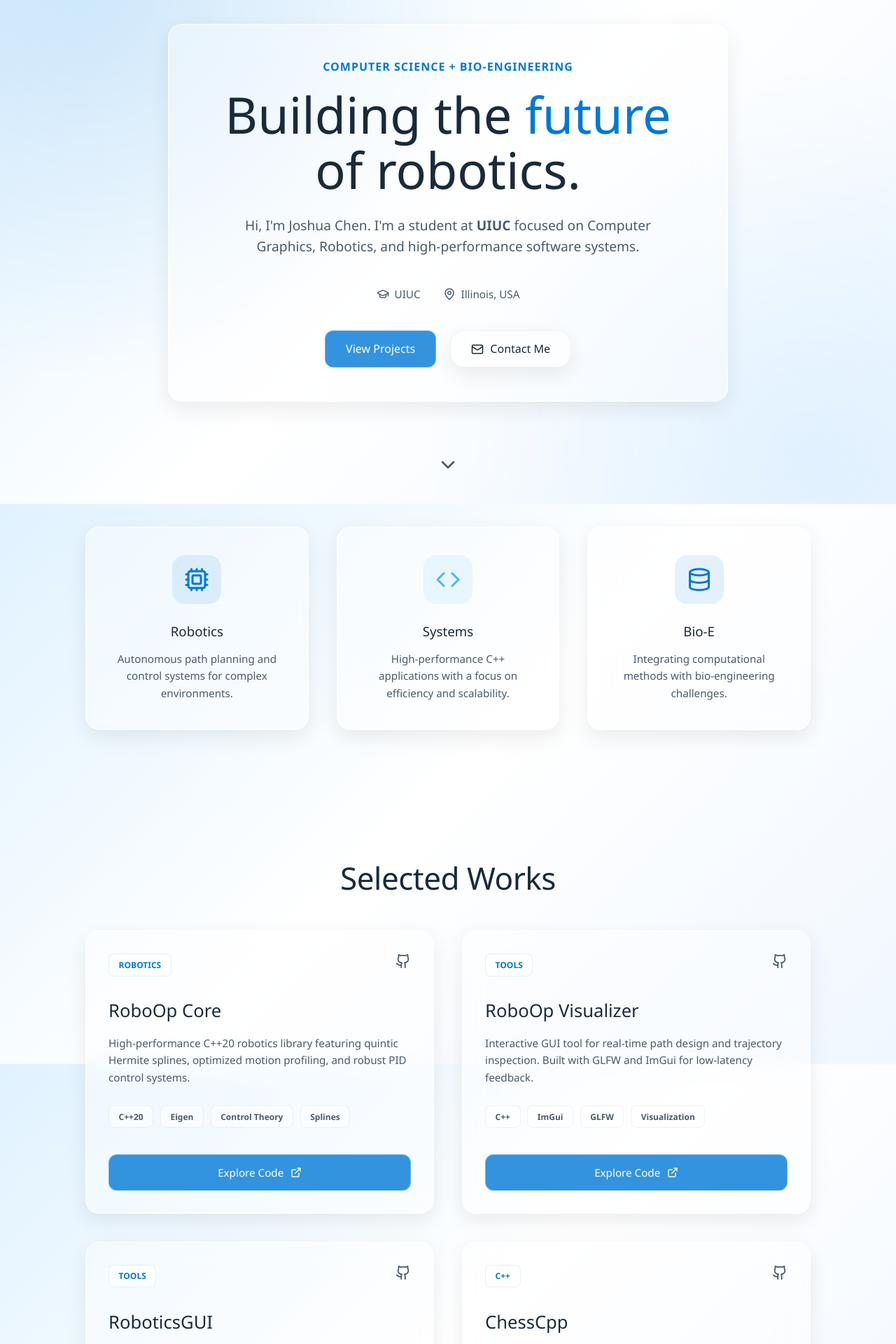
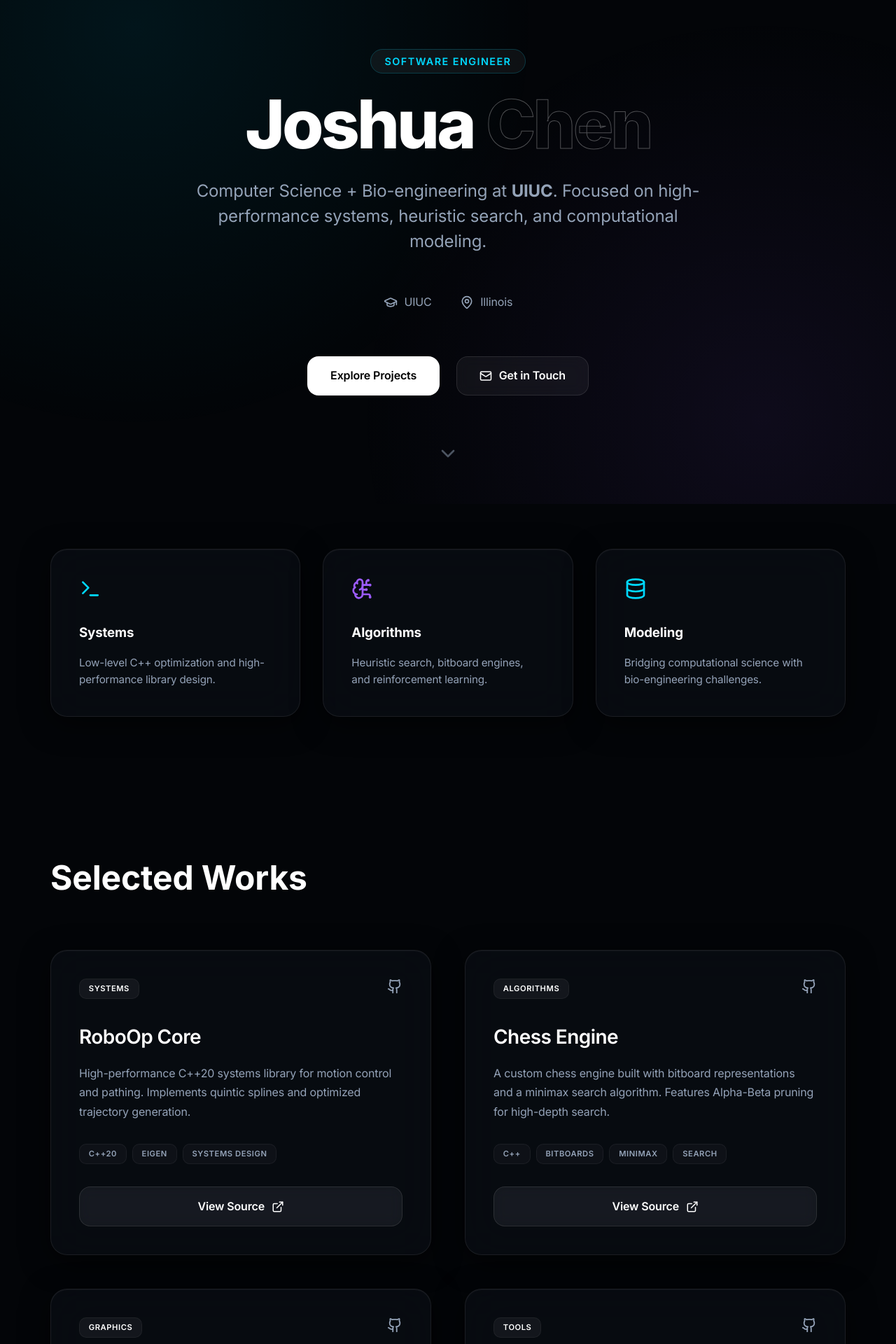
Before and after one commit to joshuachen6/portfolio-website, a React (Vite) app: page / in a window 1280 px wide. Shown: the part 80-2000 px from the top of the page at 70% size. Built offline with nearby package versions, Linux system fonts and the light colour scheme.

Commit message:
Switch to Dark Frosted Glass theme, expand projects, and refine Chess categorization

```diff
--- a/src/App.tsx
+++ b/src/App.tsx
@@ -1,4 +1,4 @@
-import { Mail, Github, Linkedin, Cpu, Code, Database, ChevronDown, GraduationCap, MapPin } from 'lucide-react';
+import { Mail, Github, Linkedin, Database, ChevronDown, GraduationCap, MapPin, Terminal, BrainCircuit } from 'lucide-react';
 import ProjectCard from './components/ProjectCard';
 import { projects } from './data/projects';
 
@@ -10,77 +10,82 @@ function App() {
       {/* Hero Section */}
       <header style={{ minHeight: '100vh', display: 'flex', alignItems: 'center', position: 'relative' }}>
         <div className="container">
-          <div style={{ maxWidth: '800px', margin: '0 auto', textAlign: 'center' }}>
-            <div className="glass-card" style={{ padding: '3rem', marginBottom: '2rem' }}>
-              <h2 style={{ color: 'var(--accent-blue)', fontWeight: 600, marginBottom: '1rem', letterSpacing: '1px', textTransform: 'uppercase', fontSize: '1rem' }}>
-                Computer Science + Bio-engineering
-              </h2>
-              <h1 style={{ fontSize: 'clamp(2.5rem, 6vw, 4.5rem)', lineHeight: 1.1, fontWeight: 300, marginBottom: '1.5rem', color: 'var(--text-main)' }}>
-                Building the <span style={{ color: 'var(--accent-blue)', fontWeight: 500 }}>future</span> of robotics.
+          <div style={{ maxWidth: '900px', margin: '0 auto', textAlign: 'center' }}>
+            <div style={{ marginBottom: '2rem' }}>
+              <span style={{
+                background: 'rgba(255, 255, 255, 0.05)',
+                padding: '0.5rem 1.25rem',
+                borderRadius: '100px',
+                fontSize: '0.9rem',
+                fontWeight: 600,
+                color: 'var(--accent-cyan)',
+                border: '1px solid rgba(0, 217, 255, 0.2)',
+                textTransform: 'uppercase',
+                letterSpacing: '0.1em'
+              }}>
+                Software Engineer
+              </span>
+            </div>
+            <h1 style={{ fontSize: 'clamp(3rem, 10vw, 6rem)', lineHeight: 0.95, fontWeight: 800, marginBottom: '2rem', color: '#fff', letterSpacing: '-0.04em' }}>
+              Joshua <span style={{ color: 'transparent', WebkitTextStroke: '1px rgba(255,255,255,0.3)' }}>Chen</span>
             </h1>
-              <p style={{ fontSize: '1.2rem', color: 'var(--text-dim)', marginBottom: '2rem', maxWidth: '650px', margin: '0 auto 2.5rem', fontWeight: 400 }}>
-                Hi, I'm Joshua Chen. I'm a student at <strong>UIUC</strong> focused on Computer Graphics, Robotics, and high-performance software systems.
+            <p style={{ fontSize: 'clamp(1.25rem, 3vw, 1.5rem)', color: 'var(--text-dim)', marginBottom: '3rem', maxWidth: '750px', margin: '0 auto 3.5rem', fontWeight: 400, lineHeight: 1.5 }}>
+              Computer Science + Bio-engineering at <strong>UIUC</strong>.
+              Focused on high-performance systems, heuristic search, and computational modeling.
             </p>
 
-              <div style={{ display: 'flex', justifyContent: 'center', gap: '2rem', marginBottom: '2.5rem', color: 'var(--text-dim)', fontSize: '0.95rem' }}>
-                <span style={{ display: 'flex', alignItems: 'center', gap: '0.5rem' }}>
-                  <GraduationCap size={18} /> UIUC
+            <div style={{ display: 'flex', justifyContent: 'center', gap: '2.5rem', marginBottom: '4rem', color: 'var(--text-dim)', fontSize: '1rem' }}>
+              <span style={{ display: 'flex', alignItems: 'center', gap: '0.6rem' }}>
+                <GraduationCap size={20} /> UIUC
               </span>
-                <span style={{ display: 'flex', alignItems: 'center', gap: '0.5rem' }}>
-                  <MapPin size={18} /> Illinois, USA
+              <span style={{ display: 'flex', alignItems: 'center', gap: '0.6rem' }}>
+                <MapPin size={20} /> Illinois
               </span>
             </div>
 
-              <div style={{ display: 'flex', gap: '1.25rem', justifyContent: 'center', flexWrap: 'wrap' }}>
-                <a href="#projects" className="btn-primary">
-                  View Projects
+            <div style={{ display: 'flex', gap: '1.5rem', justifyContent: 'center', flexWrap: 'wrap' }}>
+              <a href="#projects" className="btn-primary" style={{ background: '#fff', color: '#000' }}>
+                Explore Projects
               </a>
-                <a href="mailto:jhc3628@gmail.com" className="glass-card" style={{ padding: '0.8rem 1.8rem', textDecoration: 'none', color: 'var(--text-main)', display: 'flex', alignItems: 'center', gap: '0.6rem', border: '1px solid rgba(0,0,0,0.05)' }}>
-                  <Mail size={18} /> Contact Me
+              <a href="mailto:jhc3628@gmail.com" className="btn-primary">
+                <Mail size={18} /> Get in Touch
               </a>
             </div>
           </div>
         </div>
-        </div>
-        <div style={{ position: 'absolute', bottom: '2rem', left: '50%', transform: 'translateX(-50%)', color: 'var(--text-dim)', animation: 'bounce 2s infinite' }}>
+        <div style={{ position: 'absolute', bottom: '3rem', left: '50%', transform: 'translateX(-50%)', color: 'var(--text-dim)', opacity: 0.5 }}>
           <ChevronDown size={32} />
         </div>
       </header>
 
-      {/* Skills Section */}
-      <section style={{ padding: '2rem 0 5rem' }}>
+      {/* Categories/Stats */}
+      <section style={{ padding: '4rem 0' }}>
         <div className="container">
-          <div style={{ display: 'grid', gridTemplateColumns: 'repeat(auto-fit, minmax(280px, 1fr))', gap: '2.5rem' }}>
-            <div className="glass-card" style={{ padding: '2.5rem', textAlign: 'center' }}>
-              <div style={{ background: 'rgba(0, 120, 215, 0.1)', width: '70px', height: '70px', borderRadius: '18px', display: 'flex', alignItems: 'center', justifyContent: 'center', margin: '0 auto 1.5rem' }}>
-                <Cpu size={36} color="var(--accent-blue)" />
+          <div style={{ display: 'grid', gridTemplateColumns: 'repeat(auto-fit, minmax(250px, 1fr))', gap: '2rem' }}>
+            <div className="glass-card" style={{ padding: '2.5rem', textAlign: 'left' }}>
+              <Terminal size={32} color="var(--accent-cyan)" style={{ marginBottom: '1.5rem' }} />
+              <h3 style={{ marginBottom: '1rem', color: '#fff' }}>Systems</h3>
+              <p style={{ color: 'var(--text-dim)', fontSize: '0.95rem' }}>Low-level C++ optimization and high-performance library design.</p>
             </div>
-              <h3 style={{ marginBottom: '0.75rem', fontWeight: 500 }}>Robotics</h3>
-              <p style={{ color: 'var(--text-dim)', fontSize: '0.95rem' }}>Autonomous path planning and control systems for complex environments.</p>
+            <div className="glass-card" style={{ padding: '2.5rem', textAlign: 'left' }}>
+              <BrainCircuit size={32} color="var(--accent-purple)" style={{ marginBottom: '1.5rem' }} />
+              <h3 style={{ marginBottom: '1rem', color: '#fff' }}>Algorithms</h3>
+              <p style={{ color: 'var(--text-dim)', fontSize: '0.95rem' }}>Heuristic search, bitboard engines, and reinforcement learning.</p>
             </div>
-            <div className="glass-card" style={{ padding: '2.5rem', textAlign: 'center' }}>
-              <div style={{ background: 'rgba(75, 181, 255, 0.1)', width: '70px', height: '70px', borderRadius: '18px', display: 'flex', alignItems: 'center', justifyContent: 'center', margin: '0 auto 1.5rem' }}>
-                <Code size={36} color="var(--accent-light)" />
-              </div>
-              <h3 style={{ marginBottom: '0.75rem', fontWeight: 500 }}>Systems</h3>
-              <p style={{ color: 'var(--text-dim)', fontSize: '0.95rem' }}>High-performance C++ applications with a focus on efficiency and scalability.</p>
-            </div>
-            <div className="glass-card" style={{ padding: '2.5rem', textAlign: 'center' }}>
-              <div style={{ background: 'rgba(0, 120, 215, 0.1)', width: '70px', height: '70px', borderRadius: '18px', display: 'flex', alignItems: 'center', justifyContent: 'center', margin: '0 auto 1.5rem' }}>
-                <Database size={36} color="var(--accent-blue)" />
-              </div>
-              <h3 style={{ marginBottom: '0.75rem', fontWeight: 500 }}>Bio-E</h3>
-              <p style={{ color: 'var(--text-dim)', fontSize: '0.95rem' }}>Integrating computational methods with bio-engineering challenges.</p>
+            <div className="glass-card" style={{ padding: '2.5rem', textAlign: 'left' }}>
+              <Database size={32} color="var(--accent-cyan)" style={{ marginBottom: '1.5rem' }} />
+              <h3 style={{ marginBottom: '1rem', color: '#fff' }}>Modeling</h3>
+              <p style={{ color: 'var(--text-dim)', fontSize: '0.95rem' }}>Bridging computational science with bio-engineering challenges.</p>
             </div>
           </div>
         </div>
       </section>
 
       {/* Projects Section */}
-      <section id="projects" style={{ padding: '6rem 0' }}>
+      <section id="projects" style={{ padding: '8rem 0' }}>
         <div className="container">
-          <h2 className="section-title">Selected Works</h2>
-          <div style={{ display: 'grid', gridTemplateColumns: 'repeat(auto-fill, minmax(340px, 1fr))', gap: '2.5rem' }}>
+          <h2 className="section-title" style={{ textAlign: 'left', marginBottom: '4rem' }}>Selected Works</h2>
+          <div style={{ display: 'grid', gridTemplateColumns: 'repeat(auto-fill, minmax(360px, 1fr))', gap: '3rem' }}>
             {projects.map(project => (
               <ProjectCard key={project.id} project={project} />
             ))}
@@ -89,22 +94,22 @@ function App() {
       </section>
 
       {/* Footer */}
-      <footer style={{ padding: '6rem 0 3rem', background: 'rgba(255,255,255,0.3)', backdropFilter: 'blur(10px)', borderTop: '1px solid var(--card-border)' }}>
+      <footer style={{ padding: '8rem 0 4rem', borderTop: '1px solid var(--card-border)' }}>
         <div className="container">
-          <div style={{ display: 'flex', justifyContent: 'space-between', alignItems: 'center', flexWrap: 'wrap', gap: '2rem' }}>
+          <div style={{ display: 'flex', justifyContent: 'space-between', alignItems: 'center', flexWrap: 'wrap', gap: '3rem' }}>
             <div>
-              <h3 style={{ fontSize: '1.6rem', marginBottom: '0.5rem', fontWeight: 500 }}>Joshua Chen</h3>
-              <p style={{ color: 'var(--text-dim)', fontSize: '0.9rem' }}>&copy; {new Date().getFullYear()} • CS + Bio-E at UIUC</p>
+              <h3 style={{ fontSize: '2rem', marginBottom: '0.5rem', fontWeight: 700, color: '#fff' }}>Joshua Chen</h3>
+              <p style={{ color: 'var(--text-dim)' }}>CS + Bio-E @ UIUC &copy; {new Date().getFullYear()}</p>
             </div>
-            <div style={{ display: 'flex', gap: '1.5rem' }}>
-              <a href="https://github.com/joshuachen6" target="_blank" rel="noopener noreferrer" style={{ color: 'var(--text-dim)', transition: 'color 0.3s ease' }}>
-                <Github size={26} />
+            <div style={{ display: 'flex', gap: '2rem' }}>
+              <a href="https://github.com/joshuachen6" target="_blank" rel="noopener noreferrer" style={{ color: 'var(--text-dim)', transition: 'color 0.3s ease' }} onMouseOver={(e) => e.currentTarget.style.color = '#fff'}>
+                <Github size={28} />
               </a>
-              <a href="#" style={{ color: 'var(--text-dim)', transition: 'color 0.3s ease' }}>
-                <Linkedin size={26} />
+              <a href="#" style={{ color: 'var(--text-dim)', transition: 'color 0.3s ease' }} onMouseOver={(e) => e.currentTarget.style.color = '#fff'}>
+                <Linkedin size={28} />
               </a>
-              <a href="mailto:jhc3628@gmail.com" style={{ color: 'var(--text-dim)', transition: 'color 0.3s ease' }}>
-                <Mail size={26} />
+              <a href="mailto:jhc3628@gmail.com" style={{ color: 'var(--text-dim)', transition: 'color 0.3s ease' }} onMouseOver={(e) => e.currentTarget.style.color = '#fff'}>
+                <Mail size={28} />
               </a>
             </div>
           </div>
@@ -112,13 +117,12 @@ function App() {
       </footer>
 
       <style>{`
+        @import url('https://fonts.googleapis.com/css2?family=Inter:wght@300;400;500;600;700;800&display=swap');
+        html { scroll-behavior: smooth; }
         @keyframes bounce {
           0%, 20%, 50%, 80%, 100% {transform: translateY(0) translateX(-50%);}
-          40% {transform: translateY(-12px) translateX(-50%);}
-          60% {transform: translateY(-6px) translateX(-50%);}
-        }
-        html {
-          scroll-behavior: smooth;
+          40% {transform: translateY(-10px) translateX(-50%);}
+          60% {transform: translateY(-5px) translateX(-50%);}
         }
       `}</style>
     </>
--- a/src/components/ProjectCard.tsx
+++ b/src/components/ProjectCard.tsx
@@ -7,24 +7,24 @@ interface ProjectCardProps {
 
 const ProjectCard: React.FC<ProjectCardProps> = ({ project }) => {
   return (
-    <div className="glass-card" style={{ padding: '2rem', display: 'flex', flexDirection: 'column', height: '100%' }}>
-      <div style={{ display: 'flex', justifyContent: 'space-between', alignItems: 'flex-start', marginBottom: '1.25rem' }}>
-        <span className="tag">
+    <div className="glass-card" style={{ padding: '2.5rem', display: 'flex', flexDirection: 'column', height: '100%' }}>
+      <div style={{ display: 'flex', justifyContent: 'space-between', alignItems: 'flex-start', marginBottom: '1.5rem' }}>
+        <span className="tag" style={{ background: 'rgba(255, 255, 255, 0.05)', color: '#fff' }}>
           {project.category}
         </span>
-        <a href={project.githubUrl} target="_blank" rel="noopener noreferrer" style={{ color: 'var(--text-dim)', transition: 'color 0.3s ease' }}>
+        <a href={project.githubUrl} target="_blank" rel="noopener noreferrer" style={{ color: 'var(--text-dim)', transition: 'color 0.3s ease' }} onMouseOver={(e) => e.currentTarget.style.color = '#fff'} onMouseOut={(e) => e.currentTarget.style.color = 'var(--text-dim)'}>
           <Github size={22} />
         </a>
       </div>
-      <h3 style={{ fontSize: '1.6rem', marginBottom: '0.8rem', fontWeight: 500, color: 'var(--text-main)' }}>{project.title}</h3>
-      <p style={{ color: 'var(--text-dim)', fontSize: '0.95rem', marginBottom: '1.75rem', flexGrow: 1, fontWeight: 400 }}>{project.description}</p>
-      <div style={{ marginBottom: '1.75rem', display: 'flex', flexWrap: 'wrap' }}>
+      <h3 style={{ fontSize: '1.75rem', marginBottom: '1rem', fontWeight: 600, color: '#fff', letterSpacing: '-0.02em' }}>{project.title}</h3>
+      <p style={{ color: 'var(--text-dim)', fontSize: '1rem', marginBottom: '2rem', flexGrow: 1, fontWeight: 400, lineHeight: 1.7 }}>{project.description}</p>
+      <div style={{ marginBottom: '2rem', display: 'flex', flexWrap: 'wrap', gap: '0.5rem' }}>
         {project.tags.map(tag => (
-          <span key={tag} className="tag" style={{ background: 'rgba(255, 255, 255, 0.4)', color: 'var(--text-dim)', border: '1px solid rgba(0, 0, 0, 0.05)', textTransform: 'none' }}>{tag}</span>
+          <span key={tag} className="tag" style={{ margin: 0 }}>{tag}</span>
         ))}
       </div>
-      <a href={project.githubUrl} target="_blank" rel="noopener noreferrer" className="btn-primary" style={{ justifyContent: 'center', width: '100%', fontSize: '0.95rem' }}>
-        Explore Code <ExternalLink size={16} />
+      <a href={project.githubUrl} target="_blank" rel="noopener noreferrer" className="btn-primary" style={{ justifyContent: 'center', width: '100%', fontSize: '1rem' }}>
+        View Source <ExternalLink size={18} />
       </a>
     </div>
   );
--- a/src/data/projects.ts
+++ b/src/data/projects.ts
@@ -4,48 +4,56 @@ export interface Project {
   description: string;
   tags: string[];
   githubUrl: string;
-  category: 'Robotics' | 'C++' | 'AI' | 'Tools' | 'Graphics';
+  category: 'Systems' | 'Algorithms' | 'AI' | 'Tools' | 'Graphics';
 }
 
 export const projects: Project[] = [
   {
     id: 'roboop-core',
     title: 'RoboOp Core',
-    description: 'High-performance C++20 robotics library featuring quintic Hermite splines, optimized motion profiling, and robust PID control systems.',
-    tags: ['C++20', 'Eigen', 'Control Theory', 'Splines'],
+    description: 'High-performance C++20 systems library for motion control and pathing. Implements quintic splines and optimized trajectory generation.',
+    tags: ['C++20', 'Eigen', 'Systems Design'],
     githubUrl: 'https://github.com/joshuachen6/RoboOpSuite',
-    category: 'Robotics',
+    category: 'Systems',
+  },
+  {
+    id: 'chess-cpp',
+    title: 'Chess Engine',
+    description: 'A custom chess engine built with bitboard representations and a minimax search algorithm. Features Alpha-Beta pruning for high-depth search.',
+    tags: ['C++', 'Bitboards', 'Minimax', 'Search'],
+    githubUrl: 'https://github.com/joshuachen6/ChessCpp',
+    category: 'Algorithms',
   },
   {
     id: 'roboop-visualizer',
     title: 'RoboOp Visualizer',
-    description: 'Interactive GUI tool for real-time path design and trajectory inspection. Built with GLFW and ImGui for low-latency feedback.',
-    tags: ['C++', 'ImGui', 'GLFW', 'Visualization'],
+    description: 'A desktop application for real-time trajectory inspection. Built with GLFW/ImGui to provide a low-latency, hardware-accelerated interface.',
+    tags: ['C++', 'OpenGL', 'ImGui', 'Visualization'],
     githubUrl: 'https://github.com/joshuachen6/RoboOpSuite',
-    category: 'Tools',
+    category: 'Graphics',
   },
   {
-    id: 'robotics-gui',
-    title: 'RoboticsGUI',
-    description: 'FTC trajectory generator that simplifies Road Runner code creation. Allows "driving" virtual robots to map paths visually.',
-    tags: ['Python', 'Pyglet', 'FTC', 'Road Runner'],
+    id: 'robotics-gui-generator',
+    title: 'Trajectory Generator',
+    description: 'Interactive tool for generating Road Runner Java code. Features a virtual driving mode to map paths with immediate code export.',
+    tags: ['Python', 'Pyglet', 'Code Generation'],
     githubUrl: 'https://github.com/joshuachen6/roboticsGUI',
     category: 'Tools',
   },
   {
-    id: 'chess-cpp',
-    title: 'ChessCpp',
-    description: 'Bitboard-based chess engine featuring Minimax search with Alpha-Beta pruning and a custom SFML/ImGui interface.',
-    tags: ['C++', 'SFML', 'Algorithms', 'Game Engine'],
-    githubUrl: 'https://github.com/joshuachen6/ChessCpp',
-    category: 'C++',
-  },
-  {
-    id: 'qlearning-tictactoe',
-    title: 'QLearning AI',
-    description: 'Exploration into reinforcement learning using libtorch to train agents for optimal decision making in game environments.',
-    tags: ['C++', 'libtorch', 'AI', 'Q-Learning'],
+    id: 'qlearning-rl',
+    title: 'Reinforcement Learning',
+    description: 'Implementation of Q-Learning agents using libtorch. Explores model-based decision making and optimal search rollouts.',
+    tags: ['C++', 'PyTorch', 'ML', 'Q-Learning'],
     githubUrl: 'https://github.com/joshuachen6/QLearning-Rollouts-TicTacToe',
     category: 'AI',
   },
+  {
+    id: 'search-sims',
+    title: 'Heuristic Search Sims',
+    description: 'A collection of simulations testing various heuristic search algorithms across different state-space environments.',
+    tags: ['C++', 'Algorithms', 'Heuristics'],
+    githubUrl: 'https://github.com/joshuachen6/ChessCpp',
+    category: 'Algorithms',
+  },
 ];
--- a/src/index.css
+++ b/src/index.css
@@ -1,13 +1,13 @@
 :root {
-  --bg-color: #e8f1f8;
-  --card-bg: rgba(255, 255, 255, 0.4);
-  --card-border: rgba(255, 255, 255, 0.6);
-  --accent-blue: #0078d7;
-  --accent-light: #4bb5ff;
-  --text-main: #1a2a3a;
-  --text-dim: #4a5a6a;
-  --glass-blur: blur(20px);
-  --glass-shadow: 0 10px 30px rgba(0, 0, 0, 0.08), inset 0 0 0 1px rgba(255, 255, 255, 0.4);
+  --bg-color: #030508;
+  --card-bg: rgba(15, 20, 30, 0.4);
+  --card-border: rgba(255, 255, 255, 0.08);
+  --accent-cyan: #00d9ff;
+  --accent-purple: #9d5cff;
+  --text-main: #f0f2f5;
+  --text-dim: #94a3b8;
+  --glass-blur: blur(30px);
+  --glass-shadow: 0 10px 40px rgba(0, 0, 0, 0.6), inset 0 1px 1px rgba(255, 255, 255, 0.05);
 }
 
 * {
@@ -17,13 +17,12 @@
 }
 
 body {
-  font-family: 'Segoe UI', Tahoma, Geneva, Verdana, sans-serif;
+  font-family: 'Inter', 'Segoe UI', system-ui, -apple-system, sans-serif;
   background-color: var(--bg-color);
   color: var(--text-main);
   line-height: 1.6;
   overflow-x: hidden;
-  background: linear-gradient(135deg, #e0f2ff 0%, #ffffff 50%, #f0f7ff 100%);
-  background-attachment: fixed;
+  letter-spacing: -0.01em;
 }
 
 .bg-glow {
@@ -34,12 +33,12 @@ body {
   height: 100%;
   z-index: -1;
   background:
-    radial-gradient(circle at 10% 10%, rgba(0, 120, 215, 0.1) 0%, transparent 40%),
-    radial-gradient(circle at 90% 90%, rgba(75, 181, 255, 0.1) 0%, transparent 40%);
+    radial-gradient(circle at 15% 15%, rgba(0, 217, 255, 0.08) 0%, transparent 45%),
+    radial-gradient(circle at 85% 85%, rgba(157, 92, 255, 0.08) 0%, transparent 45%);
 }
 
 .container {
-  max-width: 1100px;
+  max-width: 1200px;
   margin: 0 auto;
   padding: 0 2rem;
 }
@@ -49,59 +48,61 @@ body {
   backdrop-filter: var(--glass-blur);
   -webkit-backdrop-filter: var(--glass-blur);
   border: 1px solid var(--card-border);
-  border-radius: 20px;
+  border-radius: 24px;
   box-shadow: var(--glass-shadow);
-  transition: all 0.4s cubic-bezier(0.165, 0.84, 0.44, 1);
+  transition: all 0.4s cubic-bezier(0.4, 0, 0.2, 1);
 }
 
 .glass-card:hover {
-  transform: translateY(-8px) scale(1.02);
-  background: rgba(255, 255, 255, 0.5);
-  box-shadow: 0 20px 40px rgba(0, 0, 0, 0.12), inset 0 0 0 1px rgba(255, 255, 255, 0.6);
+  transform: translateY(-10px);
+  border-color: rgba(255, 255, 255, 0.15);
+  background: rgba(20, 25, 35, 0.5);
+  box-shadow: 0 20px 50px rgba(0, 0, 0, 0.8), inset 0 1px 1px rgba(255, 255, 255, 0.1);
 }
 
 .section-title {
-  font-size: 2.75rem;
-  font-weight: 300;
-  margin-bottom: 2.5rem;
-  color: var(--text-main);
+  font-size: 3rem;
+  font-weight: 700;
+  margin-bottom: 3rem;
+  color: #fff;
   text-align: center;
-  letter-spacing: -0.5px;
 }
 
 .tag {
   display: inline-block;
-  padding: 0.35rem 0.85rem;
-  border-radius: 8px;
-  font-size: 0.75rem;
+  padding: 0.3rem 0.8rem;
+  border-radius: 10px;
+  font-size: 0.7rem;
   font-weight: 600;
-  margin-right: 0.6rem;
-  margin-bottom: 0.6rem;
-  background: rgba(255, 255, 255, 0.6);
-  border: 1px solid rgba(0, 120, 215, 0.1);
-  color: var(--accent-blue);
+  margin-right: 0.5rem;
+  margin-bottom: 0.5rem;
+  background: rgba(255, 255, 255, 0.03);
+  border: 1px solid rgba(255, 255, 255, 0.05);
+  color: var(--text-dim);
   text-transform: uppercase;
+  letter-spacing: 0.05em;
 }
 
 .btn-primary {
   display: inline-flex;
   align-items: center;
   gap: 0.6rem;
-  padding: 0.8rem 1.8rem;
-  background: rgba(0, 120, 215, 0.8);
+  padding: 0.9rem 2rem;
+  background: rgba(255, 255, 255, 0.05);
   backdrop-filter: blur(10px);
   color: #fff;
   text-decoration: none;
-  border-radius: 12px;
-  font-weight: 500;
+  border-radius: 16px;
+  font-weight: 600;
   transition: all 0.3s ease;
-  border: 1px solid rgba(255, 255, 255, 0.3);
+  border: 1px solid rgba(255, 255, 255, 0.1);
 }
 
 .btn-primary:hover {
-  background: var(--accent-blue);
-  box-shadow: 0 5px 15px rgba(0, 120, 215, 0.3);
-  transform: translateY(-2px);
+  background: #fff;
+  color: #000;
+  transform: scale(1.05);
+  box-shadow: 0 0 30px rgba(255, 255, 255, 0.2);
 }
 
 @media (max-width: 768px) {
@@ -109,6 +110,6 @@ body {
     padding: 0 1.5rem;
   }
   .section-title {
-    font-size: 2.25rem;
+    font-size: 2.5rem;
   }
 }
```
Lines whose indentation alone changed are shown as unchanged.
